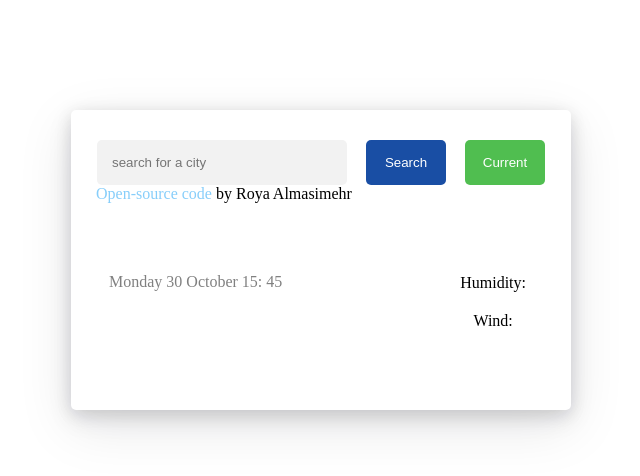
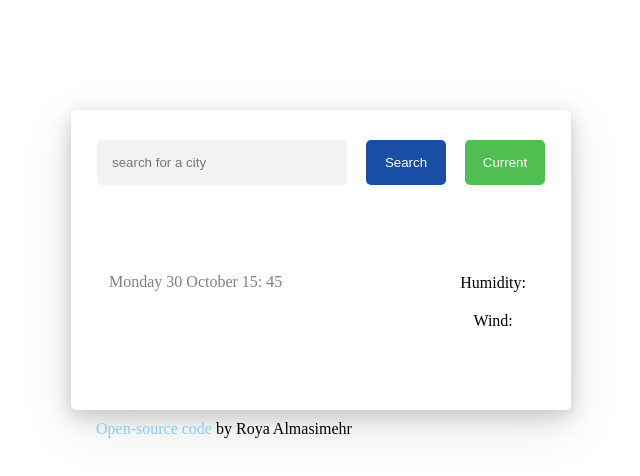
Before and after one commit to RoyaAlmasimehr/roya-git2, a plain HTML site: page index.html in a window 1280 px wide. Shown: the whole page, without its empty margins (319-959 px from the left). Drawn offline with nearby package versions, Linux system fonts and the light colour scheme.

Commit message:
Update style.css

```diff
--- a/style.css
+++ b/style.css
@@ -110,4 +110,5 @@ h1 {
 .src {
   position: absolute;
   left: 5%;
+  top: 310px;
 }
```
